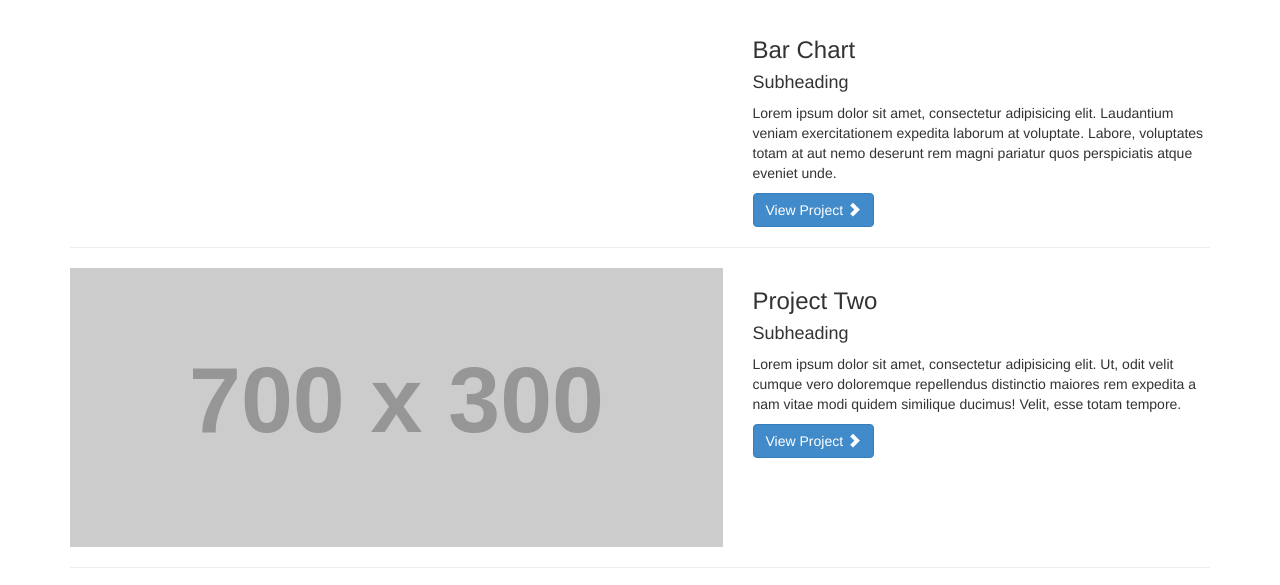
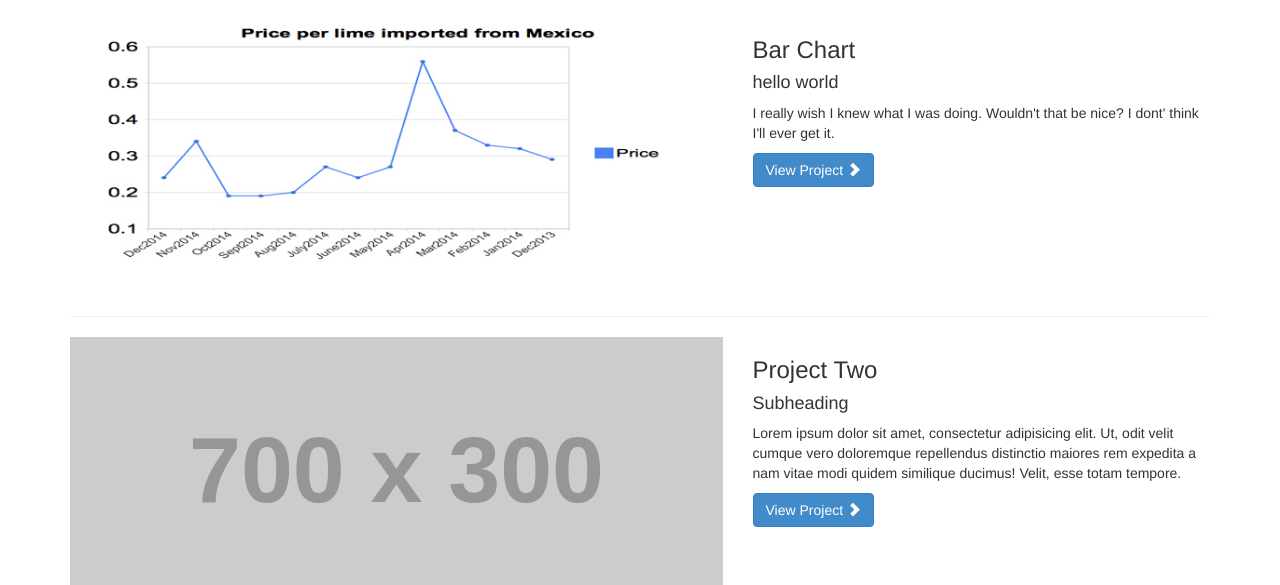
Before and after one commit to gretamart/gretamart.github.io, a plain HTML site: page index.html in a window 1280 px wide. Shown: the part 163-748 px from the top of the page. Drawn offline with Linux system fonts and the light colour scheme; placeholder pictures from the web are drawn by us.

Commit message:
input lime prices chart

```diff
--- a/index.html
+++ b/index.html
@@ -80,15 +80,15 @@
         <!-- Project One -->
         <div class="row">
             <div class="col-md-7">
-                <a href="charts/chords/chord.html">
-                    <img class="img-responsive" src="images/project-1.jpg" alt="">
+                <a href="#">
+                    <img class="img-responsive" src="images/limeprices.jpg" alt="">
                 </a>
             </div>
             <div class="col-md-5">
                 <h3>Bar Chart</h3>
-                <h4>Subheading</h4>
-                <p>Lorem ipsum dolor sit amet, consectetur adipisicing elit. Laudantium veniam exercitationem expedita laborum at voluptate. Labore, voluptates totam at aut nemo deserunt rem magni pariatur quos perspiciatis atque eveniet unde.</p>
-                <a class="btn btn-primary" href="charts/chords/chord.html" target="_blank">View Project <span class="glyphicon glyphicon-chevron-right"></span></a>
+                <h4>hello world</h4>
+                <p>I really wish I knew what I was doing. Wouldn't that be nice? I dont' think I'll ever get it.</p>
+                <a class="btn btn-primary" href="#">View Project <span class="glyphicon glyphicon-chevron-right"></span></a>
             </div>
         </div>
         <!-- /.row -->
@@ -169,7 +169,6 @@
         <hr>
 
         <!-- Pagination -->
-<!--
         <div class="row text-center">
             <div class="col-lg-12">
                 <ul class="pagination">
@@ -196,8 +195,7 @@
                     </li>
                 </ul>
             </div>
-        </div> -->
-
+        </div>
         <!-- /.row -->
 
         <hr>
@@ -206,7 +204,7 @@
         <footer>
             <div class="row">
                 <div class="col-lg-12">
-                    <p>Copyright &copy; Greta Mart 2014</p>
+                    <p>Copyright &copy; Your Website 2014</p>
                 </div>
             </div>
             <!-- /.row -->
```
